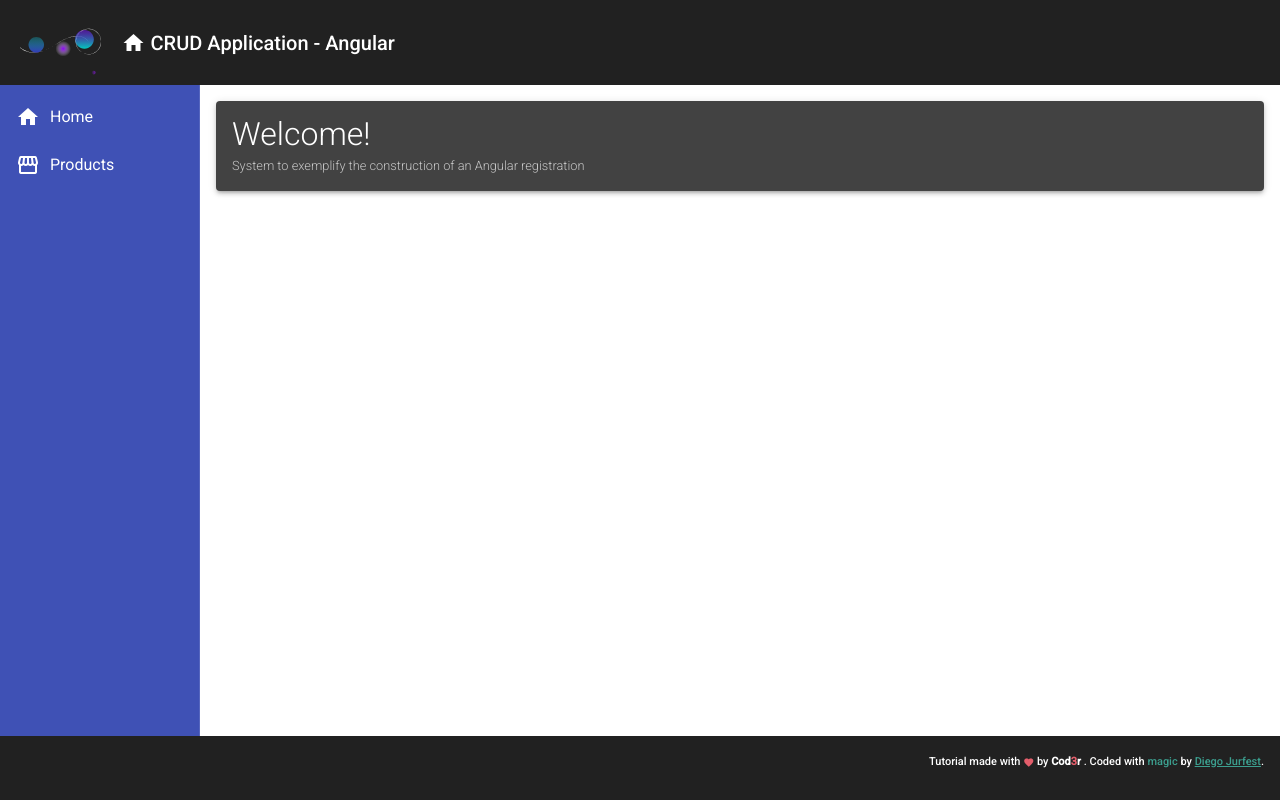
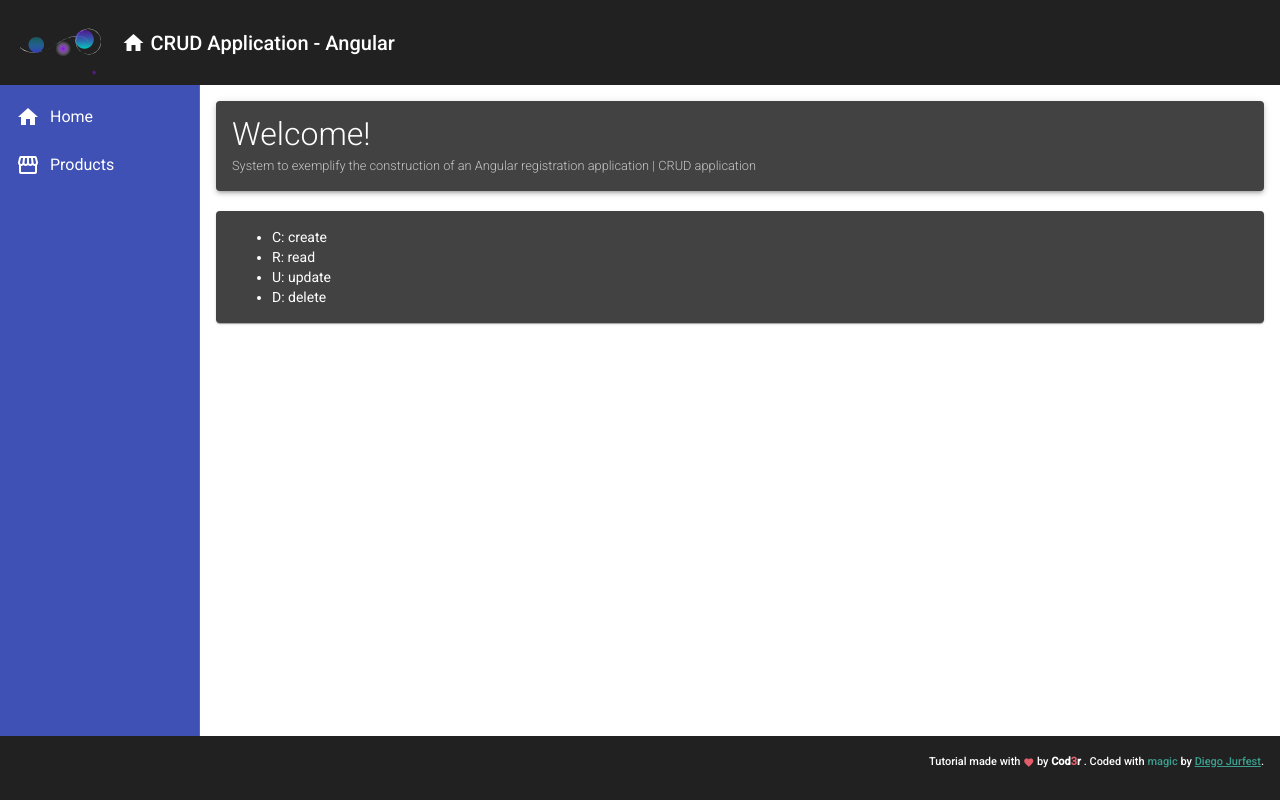
Before and after one commit to Jurfest/angular9-essencial-tutorial-from-coder, an Angular app: page / in a window 1280 px wide. Built offline with nearby package versions, Linux system fonts and the light colour scheme.

Commit message:
add structural directive for

```diff
--- a/src/app/app.module.ts
+++ b/src/app/app.module.ts
@@ -15,6 +15,7 @@ import { MatCardModule } from '@angular/material/card';
 import { HomeComponent } from './views/home/home.component';
 import { ProductCrudComponent } from './views/product-crud/product-crud.component';
 import { RedDirective } from './directives/red.directive';
+import { ForDirective } from './directives/for.directive';
 
 @NgModule({
   declarations: [
@@ -25,6 +26,7 @@ import { RedDirective } from './directives/red.directive';
     HomeComponent,
     ProductCrudComponent,
     RedDirective,
+    ForDirective,
   ],
   imports: [
     BrowserModule,
--- /dev/null
+++ b/src/app/directives/for.directive.ts
@@ -0,0 +1,21 @@
+import { Directive, OnInit, Input, ViewContainerRef, TemplateRef } from '@angular/core';
+import { Template } from '@angular/compiler/src/render3/r3_ast';
+
+@Directive({
+  selector: '[myFor]'
+})
+export class ForDirective implements OnInit{
+
+  @Input('myForDe') items: string[];
+
+  constructor(private container: ViewContainerRef, private template: TemplateRef<any>) {
+
+  }
+
+  ngOnInit():void {
+    for(let item of this.items) {
+      this.container.createEmbeddedView(this.template, { $implicit: item })
+    }
+  }
+
+}
--- a/src/app/views/home/home.component.html
+++ b/src/app/views/home/home.component.html
@@ -3,6 +3,14 @@
     Welcome!
   </mat-card-title>
   <mat-card-subtitle class="subtitle">
-    System to exemplify the construction of an Angular registration
+    System to exemplify the construction of an Angular registration application | CRUD application
   </mat-card-subtitle>
 </mat-card>
+<br>
+<mat-card>
+  <ul>
+    <li *myFor="let n de ['C: create', 'R: read', 'U: update', 'D: delete']">
+      {{ n }}
+    </li>
+  </ul>
+</mat-card>
```
Also changed, not shown: 1 other file (tests, documents, lock files or other folders).
